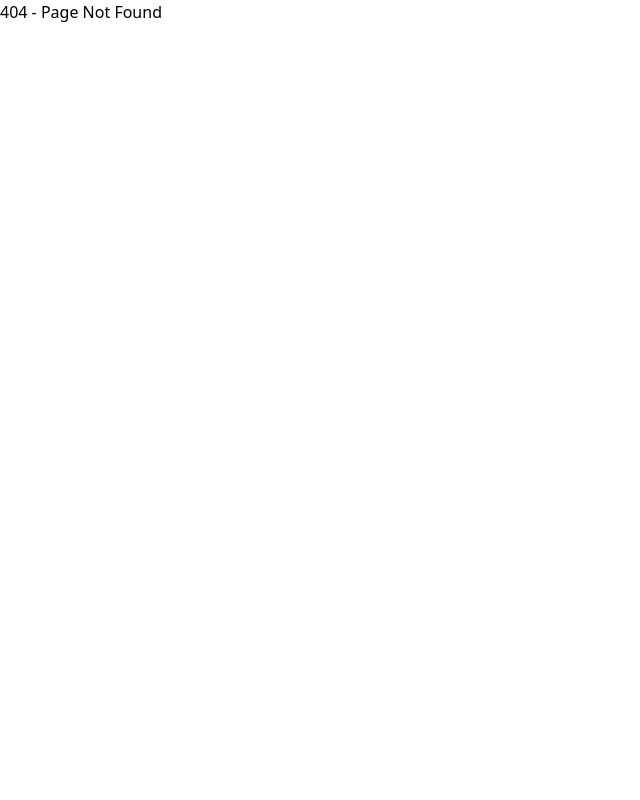
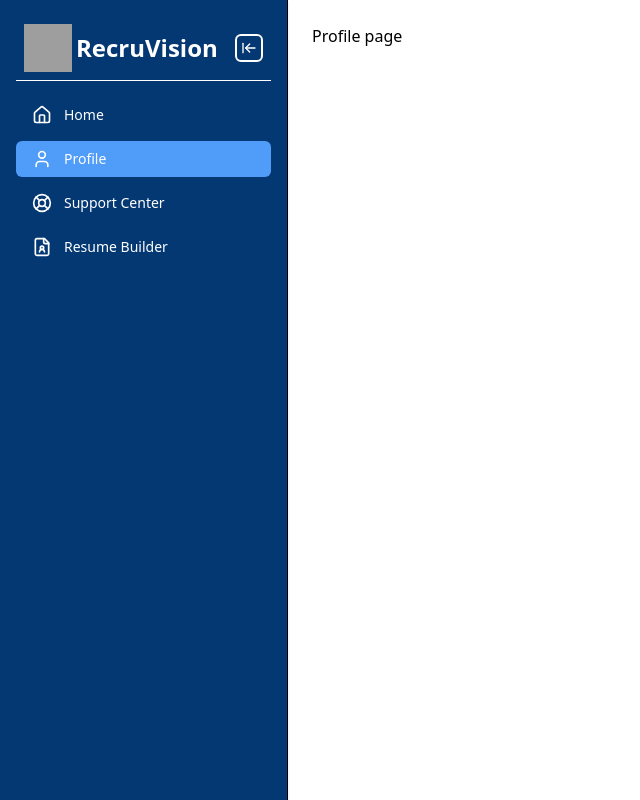
Before and after one commit to nguyen-lam-phuong-thao/RecruVision, a React (Vite) app: page /app/profile in a window 1280 px wide. Before the commit this address had no page. Shown: the whole page, without its empty margins (0-640 px from the left). Built offline with nearby package versions, Linux system fonts and the light colour scheme; grey boxes are pictures that could not be loaded.

Commit message:
add pages

```diff
--- a/src/components/ui/Sidebar.tsx
+++ b/src/components/ui/Sidebar.tsx
@@ -61,13 +61,13 @@ export const Sidebar = () => {
                 <SidebarItem
                     icon={<User className="w-5 h-5" />}
                     text="Profile"
-                    to="/profile"
+                    to="/app/profile"
                     collapsed={collapsed}
                 />
                 <SidebarItem
                     icon={<LifeBuoy className="w-5 h-5" />}
                     text="Support Center"
-                    to="/support"
+                    to="/app/support-center"
                     collapsed={collapsed}
                 />
                 <SidebarItem
--- a/src/pages/Login/LoginPage.tsx
+++ b/src/pages/Login/LoginPage.tsx
@@ -70,9 +70,11 @@ export const LoginPage = (): JSX.Element => {
                     Forgot Password?
                   </Link>
                 </div>
+                <Link to="/app">
                 <button className="w-full mt-4 bg-[#4F9CF9] text-white py-2 px-4 rounded-md hover:bg-[#3d7bc8] focus:outline-none focus:ring-2 focus:ring-[#4F9CF9] focus:ring-offset-2">
                   Login
                 </button>
+                </Link>
 
                 <div className="mt-6">
                   <div className="relative">
--- /dev/null
+++ b/src/pages/Profile/Profile.tsx
@@ -0,0 +1,7 @@
+import React from 'react'
+
+export const Profile = () => {
+  return (
+    <div>Profile page</div>
+  )
+}
--- /dev/null
+++ b/src/pages/SupportCenter/SupportCenter.tsx
@@ -0,0 +1,7 @@
+import React from 'react'
+
+export const SupportCenter = () => {
+  return (
+    <div>SupportCenter Page</div>
+  )
+}
```
Also changed, not shown: src/routes/index.tsx (+10 -0 lines).
